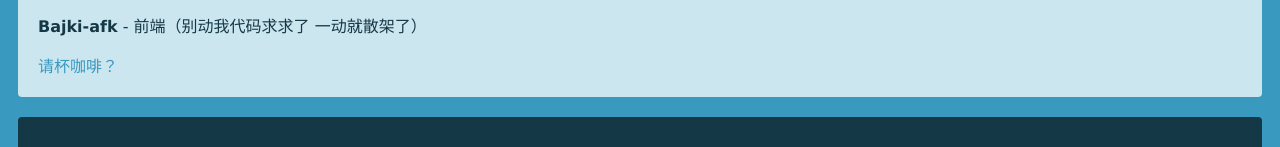
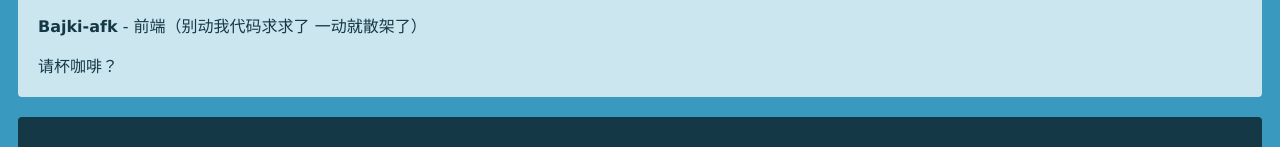
Before and after one commit to pleasant666/cloudflare, a plain HTML site: page aboutus/index.html in a window 1280 px wide. Shown: the part 373-520 px from the top of the page. Drawn offline with Linux system fonts and the light colour scheme.

Commit message:
!important

```diff
--- a/aboutus/index.html
+++ b/aboutus/index.html
@@ -22,7 +22,7 @@
         <h2>关于我们</h2>
         <p><b><a href="https://bju.153846.top">白焗</a></b> - 后端</p>
         <p><b><a href="https://bajki.153846.top">Bajki-afk</a></b> - 前端（别动我代码求求了 一动就散架了）</p>
-        <a style="text-align: center; color: #3999bf;" href="https://www.153846.top/donate">请杯咖啡？</a>
+        <a style="text-align: center; !important color: #3999bf;" href="https://www.153846.top/donate">请杯咖啡？</a>
     </div>
     <div class="footer">
         <p>Copyright ©2024 <b>2/13</b></p>
```
